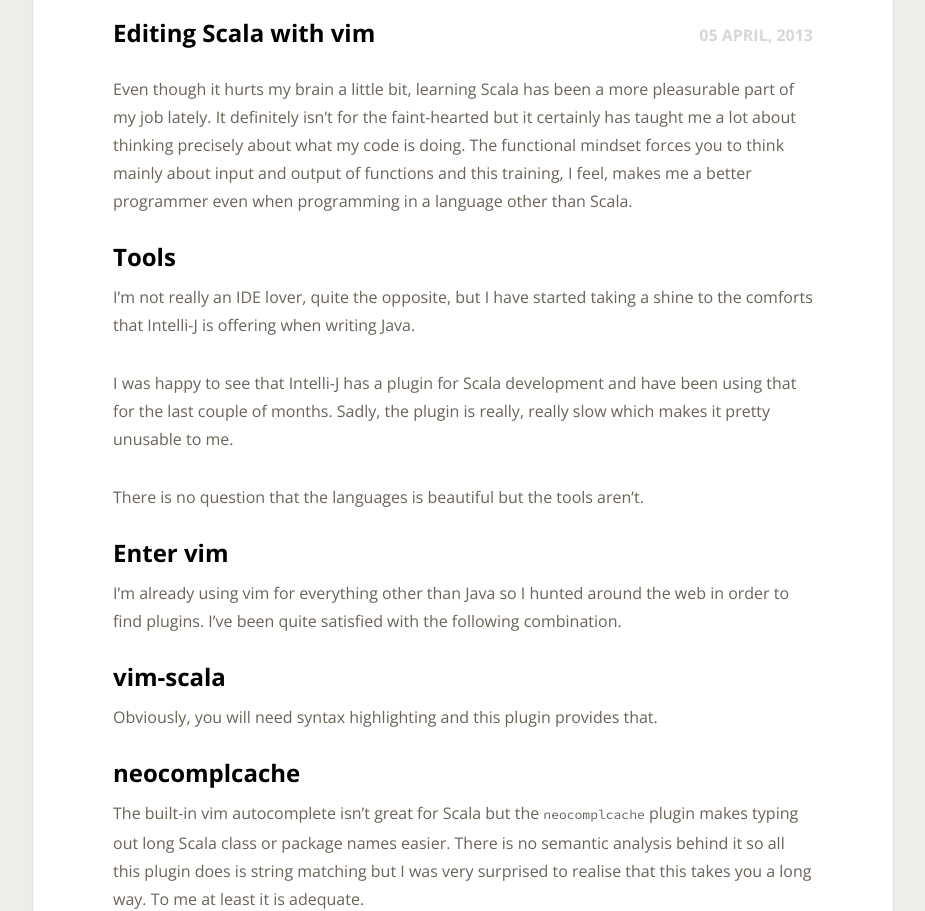
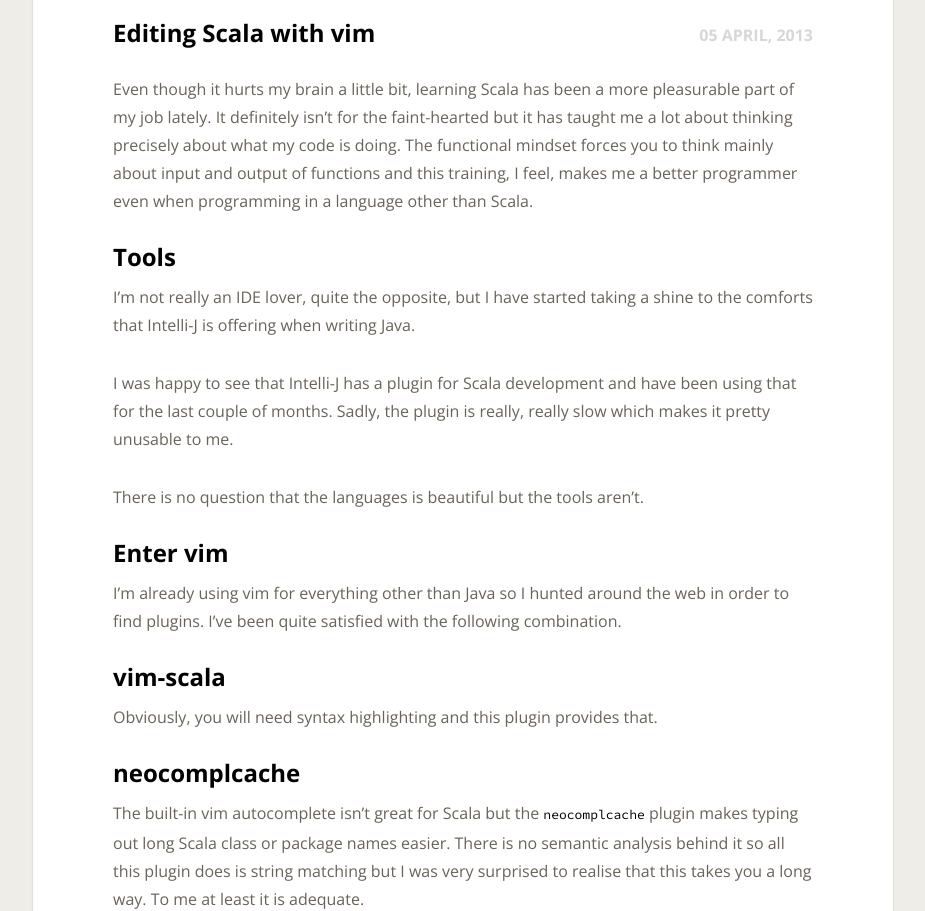
Before and after one commit to leonardehrenfried/blog, a Jekyll site: the page built from _posts/2013-04-05-editing-scala-with-vim.md, in a window 1280 px wide. Shown: the part 261-1172 px from the top of the page, without its empty margins (177-1102 px from the left). Built offline with Jekyll 4.4.1, drawn with Linux system fonts in a browser that asks for light colours; nearby versions of some CDN libraries; Markdown is read by kramdown in place of the engine named in the settings; comment, search, counter and statistics services are not loaded.

Commit message:
Improve style

```diff
--- a/_posts/2013-04-05-editing-scala-with-vim.md
+++ b/_posts/2013-04-05-editing-scala-with-vim.md
@@ -11,7 +11,7 @@
 
 Even though it hurts my brain a little bit, learning Scala has been
 a more pleasurable part of my job lately. It definitely isn't for the
-faint-hearted but it certainly has taught me a lot about thinking precisely about
+faint-hearted but it has taught me a lot about thinking precisely about
 what my code is doing. The functional mindset forces you to think mainly about
 input and output of functions and this training, I feel, makes me a better programmer
 even when programming in a language other than Scala.
@@ -37,7 +37,7 @@
 
 ####[neocomplcache](https://github.com/Shougo/neocomplcache)
 
-The built-in vim autocomplete isn't great for Scala but the `neocomplcache` plugin
+The built-in vim autocomplete isn't great for Scala but the [`neocomplcache`](https://github.com/Shougo/neocomplcache) plugin
 makes typing out long Scala class or package names easier. There is no
 semantic analysis behind it so all this plugin does is string matching but
 I was very surprised to realise that this takes you a long way. To me at least
```
